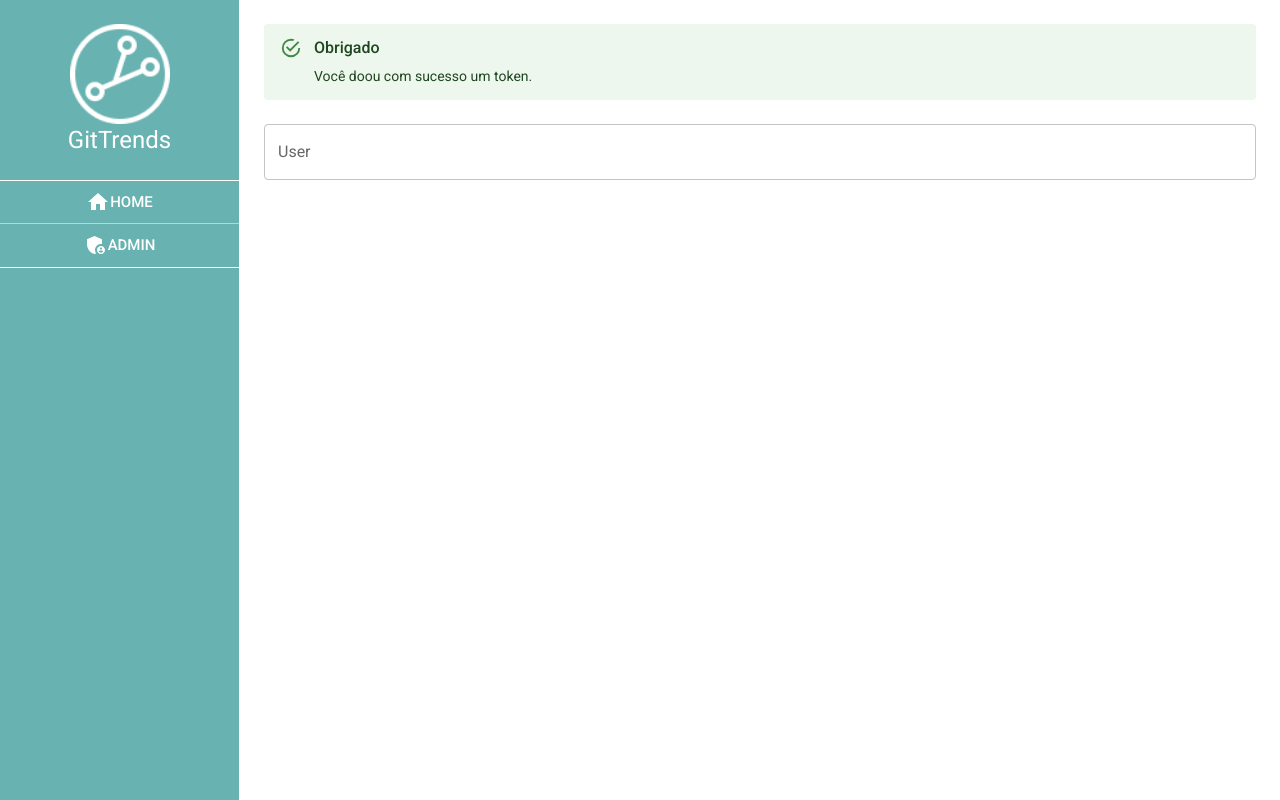
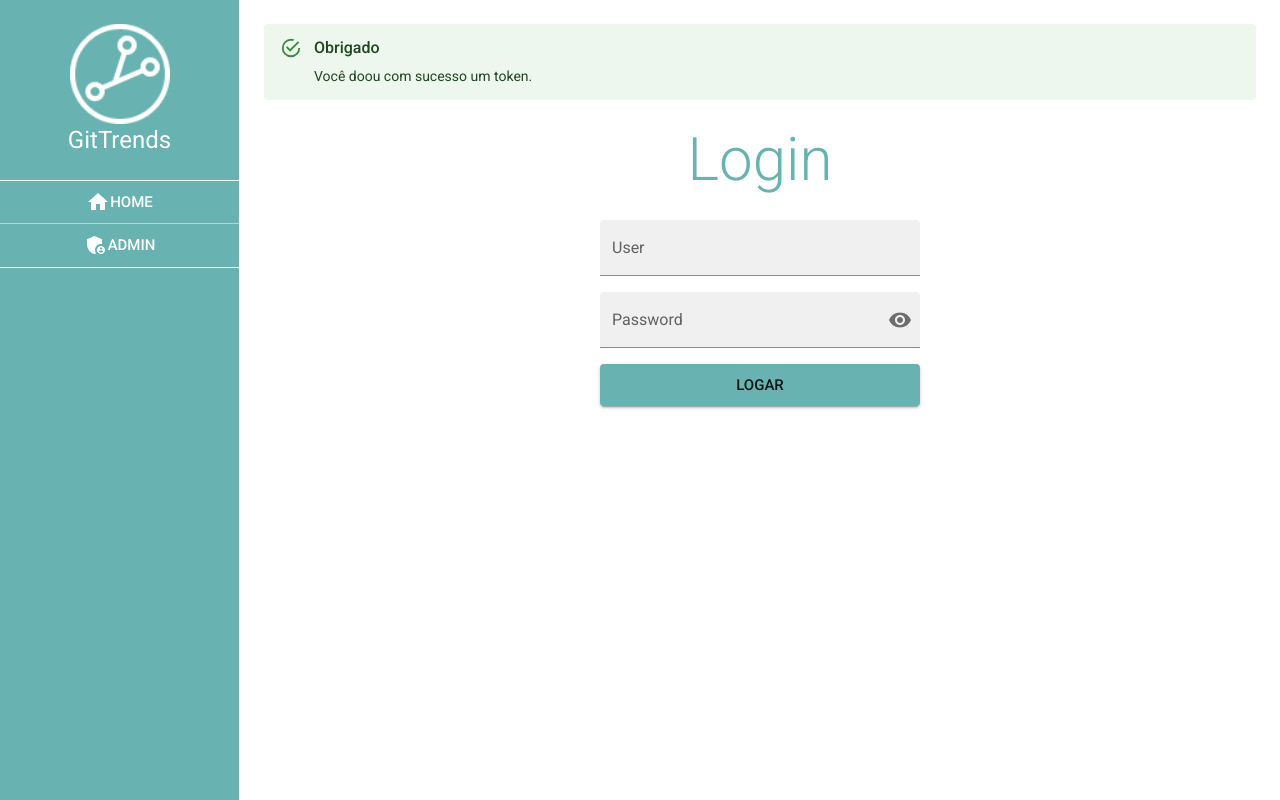
Before and after one commit to gittrends-app/GitHubTokenDonation, a Next.js app: page /login in a window 1280 px wide. Built offline with nearby package versions, Linux system fonts and the light colour scheme.

Commit message:
login static

```diff
--- a/app/login/page.tsx
+++ b/app/login/page.tsx
@@ -1,8 +1,18 @@
+'use client'
 import * as React from 'react';
 import Box from '@mui/material/Box';
-import { TextField } from '@mui/material';
+import { Button, FilledInput, FormControl, Grid, IconButton, InputAdornment, InputLabel, TextField, Typography } from '@mui/material';
+import Visibility from '@mui/icons-material/Visibility';
+import VisibilityOff from '@mui/icons-material/VisibilityOff';
 
 export default function LoginPage() {
+  const [showPassword, setShowPassword] = React.useState(false);
+
+  const handleClickShowPassword = () => setShowPassword((show) => !show);
+
+  const handleMouseDownPassword = (event: React.MouseEvent<HTMLButtonElement>) => {
+    event.preventDefault();
+  };
   return (
     <Box
       sx={{
@@ -12,7 +22,47 @@ export default function LoginPage() {
         alignItems: 'center',
       }}
     >
-      <TextField fullWidth label="User" id="user" />
+      <Typography variant='h2' color='primary'>Login</Typography>
+      <br />
+      <Grid container spacing={2}>
+        <Grid item xs={4}></Grid>
+        <Grid item xs={4}>
+          <TextField id="user" fullWidth label="User" variant="filled" />
+        </Grid>
+        <Grid item xs={4}></Grid>
+        <Grid item xs={4}></Grid>
+        <Grid item xs={4}>
+          <FormControl variant="filled"
+            fullWidth>
+            <InputLabel htmlFor="password">Password</InputLabel>
+            <FilledInput
+              id="password"
+              type={showPassword ? 'text' : 'password'}
+              endAdornment={
+                <InputAdornment position="end">
+                  <IconButton
+                    aria-label="Ver senha"
+                    onClick={handleClickShowPassword}
+                    onMouseDown={handleMouseDownPassword}
+                    edge="end"
+                  >
+                    {showPassword ? <VisibilityOff /> : <Visibility />}
+                  </IconButton>
+                </InputAdornment>
+              }
+            />
+          </FormControl>
+        </Grid>
+        <Grid item xs={4}></Grid>
+        <Grid item xs={4}></Grid>
+        <Grid item xs={4}>
+          <Button variant="contained" fullWidth size='large'>Logar</Button>
+        </Grid>
+        <Grid item xs={4}></Grid>
+      </Grid>
+      <div >
+        <br />
+      </div>
     </Box>
   );
 }
```
